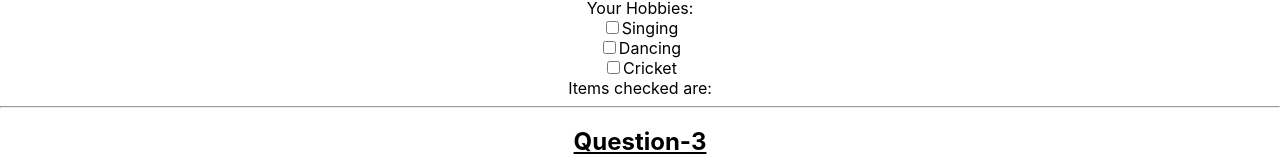
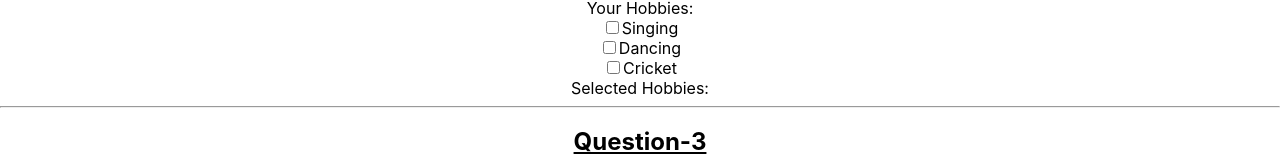
Before and after one commit to muddassir1112/ReactFormsHandsOn, a React (Create React App) app: page / in a window 1280 px wide. Shown: the part 365-533 px from the top of the page. Built offline with nearby package versions, Linux system fonts and the light colour scheme.

Commit message:
Final Commit

```diff
--- a/src/Task2.js
+++ b/src/Task2.js
@@ -41,7 +41,7 @@ const [checked, setChecked] = useState([]);
       </div>
 
       <div>
-        {`Items checked are: ${checkedItems}`}
+        {`Selected Hobbies: ${checkedItems}`}
       </div>
     </div>
   );
```
